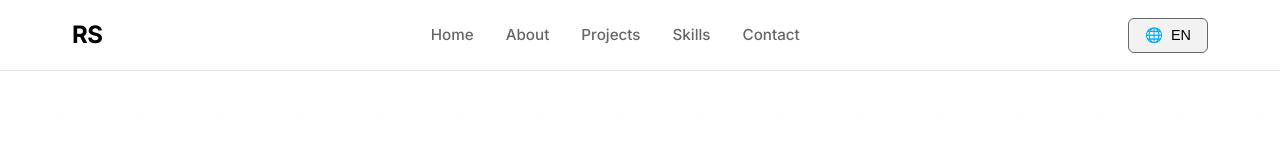
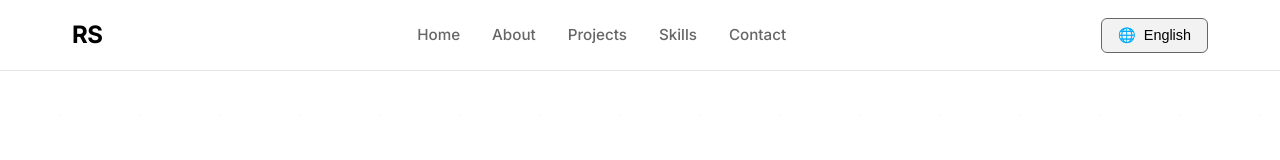
Before and after one commit to rodrigo-ds4/mylanding, a website: page index.html in a window 1280 px wide. Shown: the top 160 px of the page. Drawn offline with Linux system fonts and the light colour scheme.

Commit message:
✨ FEATURE: Simplified to EN/ES toggle, removed German and dropdown

```diff
--- a/index.html
+++ b/index.html
@@ -31,9 +31,9 @@
             </ul>
 
             <div class="nav-right">
-                <!-- Botón de Idioma Definitivo -->
+                <!-- Selector de Idiomas Simplificado -->
                 <button id="language-button" class="lang-btn">
-                    🌐 <span id="current-language">EN</span>
+                    🌐 <span id="current-language">English</span>
                 </button>
 
                 <div class="hamburger">
--- a/script.js
+++ b/script.js
@@ -1,10 +1,16 @@
 document.addEventListener('DOMContentLoaded', () => {
     console.log('🚀 DOM Completamente Cargado. Iniciando script...');
 
-    // --- SISTEMA DE IDIOMAS ---
+    // --- SISTEMA DE IDIOMAS (SIMPLIFICADO A TOGGLE) ---
+    // ===================================================================
+
     let currentLang = 'en';
-    const languages = ['en', 'es', 'de'];
-    const langLabels = { 'en': 'EN', 'es': 'ES', 'de': 'DE' };
+    const languages = ['en', 'es']; // Solo inglés y español
+    const langLabels = {
+        'en': { flag: '🇺🇸', name: 'English' },
+        'es': { flag: '🇪🇸', name: 'Español' }
+    };
+
     const translations = {
         en: {
             'nav-home': 'Home', 'nav-about': 'About', 'nav-projects': 'Projects', 'nav-skills': 'Skills', 'nav-contact': 'Contact',
@@ -25,56 +31,45 @@ document.addEventListener('DOMContentLoaded', () => {
             'projects-title': 'Proyectos Destacados', 'projects-subtitle': 'Soluciones creativas combinando backend, ML y agentes IA para PyMEs',
             'skills-title': 'Habilidades Técnicas', 'skills-subtitle': 'Tecnologías de backend, microservicios, ML y agentes IA',
             'contact-title': 'Contacto', 'contact-subtitle': 'Creemos soluciones innovadoras para tu negocio'
-        },
-        de: {
-            'nav-home': 'Startseite', 'nav-about': 'Über mich', 'nav-projects': 'Projekte', 'nav-skills': 'Fähigkeiten', 'nav-contact': 'Kontakt',
-            'hero-greeting': 'Hallo, ich bin', 'hero-role': 'Backend & ML Ingenieur',
-            'hero-description': 'Spezialisiert auf Microservices, KI-Agenten und Data Science-Lösungen. Entwicklung innovativer Systeme für KMU mit LangChain, ML-Modellen und skalierbaren Architekturen.',
-            'hero-btn-projects': 'Projekte ansehen', 'hero-btn-contact': 'Kontakt aufnehmen', 'hero-btn-cv': 'CV herunterladen',
-            'about-title': 'Über Mich', 'about-subtitle': 'Backend-Spezialist mit Fokus auf kreative Lösungen für kleine und mittlere Unternehmen',
-            'projects-title': 'Ausgewählte Projekte', 'projects-subtitle': 'Kreative Lösungen, die Backend, ML und KI-Agenten für KMU kombinieren',
-            'skills-title': 'Technische Fähigkeiten', 'skills-subtitle': 'Backend-, Microservices-, ML- und KI-Agent-Technologien',
-            'contact-title': 'Kontakt aufnehmen', 'contact-subtitle': 'Lassen Sie uns innovative Lösungen für Ihr Unternehmen schaffen'
         }
+        // Objeto de alemán completamente eliminado
     };
 
     const languageButton = document.getElementById('language-button');
     const langSpan = document.getElementById('current-language');
 
-    function applyTranslations(lang) {
+    function setLanguage(lang) {
+        if (!languages.includes(lang)) lang = 'en'; // Fallback
+
+        currentLang = lang;
+
+        // Aplicar traducciones
         document.querySelectorAll('[data-translate]').forEach(el => {
             const key = el.getAttribute('data-translate');
-            if (translations[lang] && translations[lang][key]) {
-                el.textContent = translations[lang][key];
+            if (translations[currentLang] && translations[currentLang][key]) {
+                el.textContent = translations[currentLang][key];
             }
         });
+
+        // Actualizar el texto del botón
         if (langSpan) {
-            langSpan.textContent = langLabels[lang];
+            langSpan.textContent = langLabels[currentLang].name;
         }
-    }
 
-    function switchLanguage() {
-        console.log('🔄 Cambiando idioma...');
-        const currentIndex = languages.indexOf(currentLang);
-        const nextIndex = (currentIndex + 1) % languages.length;
-        currentLang = languages[nextIndex];
-
-        applyTranslations(currentLang);
         localStorage.setItem('preferred-language', currentLang);
         console.log(`✅ Idioma cambiado a: ${currentLang}`);
     }
 
     if (languageButton) {
-        languageButton.addEventListener('click', switchLanguage);
-        console.log('✅ Listener de click añadido al botón de idioma.');
+        languageButton.addEventListener('click', () => {
+            const newLang = currentLang === 'en' ? 'es' : 'en';
+            setLanguage(newLang);
+        });
 
         // Cargar idioma guardado
-        const savedLang = localStorage.getItem('preferred-language');
-        if (savedLang && languages.includes(savedLang)) {
-            currentLang = savedLang;
-        }
-        applyTranslations(currentLang);
-        console.log(`🗣️ Idioma inicial: ${currentLang}`);
+        const savedLang = localStorage.getItem('preferred-language') || 'en';
+        setLanguage(savedLang);
+        console.log(`🗣️ Idioma inicial: ${savedLang}`);
     } else {
         console.error('❌ No se encontró el botón de idioma.');
     }
--- a/styles.css
+++ b/styles.css
@@ -186,6 +186,11 @@ body::before {
 /* Nuevo selector de idiomas simple */
 .language-switcher {
     margin-right: 1rem;
+}
+
+/* --- Selector de Idiomas Simplificado --- */
+.language-selector {
+    position: relative;
 }
 
 .lang-btn {
```
Also changed, not shown: .specstory/history/2025-08-02_10-38Z-crear-landing-page-sencilla-y-elegante.md.
